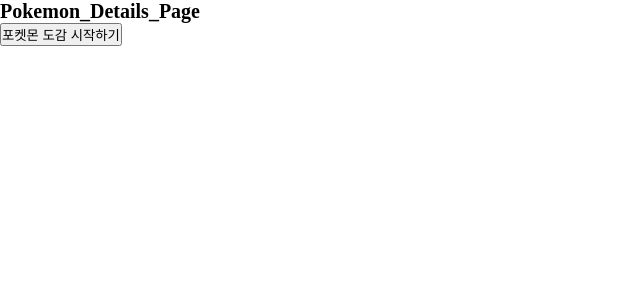
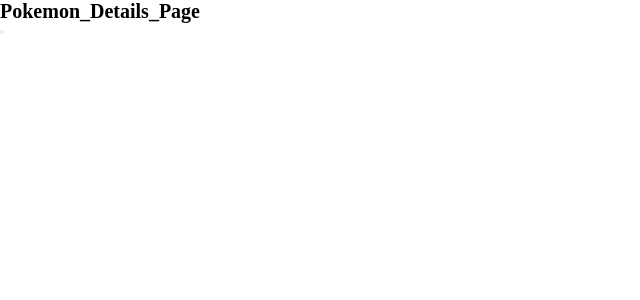
Before and after one commit to Noonsae/SecondReactProject, a React (Vite) app: page /pokemon-details in a window 1280 px wide. Shown: the top 300 px of the page, without its empty margins (0-640 px from the left). Built offline with nearby package versions, Linux system fonts and the light colour scheme.

Commit message:
🔨 버튼 value 삭제

```diff
--- a/src/Components/MoveToDexBtn.jsx
+++ b/src/Components/MoveToDexBtn.jsx
@@ -1,19 +1,16 @@
-import { useNavigate } from 'react-router-dom';
+import { useNavigate } from "react-router-dom";
 
 const MoveToDexBtn = () => {
-
   const navigate = useNavigate();
 
   return (
     <button
-          type="button"
-          onClick={() => {
-            navigate("./dex")
-          }}
-        >
-          포켓몬 도감 시작하기
-        </button>
-  )
-}
+      type="button"
+      onClick={() => {
+        navigate("./dex");
+      }}
+    ></button>
+  );
+};
 
-export default MoveToDexBtn
+export default MoveToDexBtn;
--- a/src/Components/PokemonCard.jsx
+++ b/src/Components/PokemonCard.jsx
@@ -1,3 +1,4 @@
+
 
 const PokemonCard = () => {
   return (
--- a/src/Components/PokemonList.jsx
+++ b/src/Components/PokemonList.jsx
@@ -3,6 +3,7 @@ import PokemonCard from './PokemonCard'
 const PokemonList = () => {
 
   return (
+
     <>
 
     <div className='pokemon-list'>
--- a/src/pages/Details.jsx
+++ b/src/pages/Details.jsx
@@ -1,12 +1,11 @@
-import MoveToDexBtn from "../Components/MoveToDexBtn";
+import MoveToDexBtn from "../components/MoveToDexBtn";
 
 const Details = () => {
-
   return (
     <>
       <div className="Details-wrap">
         <h1>Pokemon_Details_Page</h1>
-        <MoveToDexBtn/>
+        <MoveToDexBtn />
       </div>
     </>
   );
--- a/src/pages/Dex.jsx
+++ b/src/pages/Dex.jsx
@@ -1,18 +1,13 @@
-import Dashboard from "../Components/Dashboard"
-import PokemonList from "../Components/PokemonList"
+import Dashboard from "../components/Dashboard";
+import PokemonList from "../components/PokemonList";
 
 const Dex = () => {
+  return (
+    <div className="dex-warp">
+      <Dashboard />
+      <PokemonList />
+    </div>
+  );
+};
 
-
-  return (
-
-    <div className="dex-warp">
-      <Dashboard/>
-      <PokemonList/>
-    </div>
-
-  )
-
-}
-
-export default Dex
+export default Dex;
--- a/src/pages/Home.jsx
+++ b/src/pages/Home.jsx
@@ -1,14 +1,13 @@
-import MoveToDexBtn from "../Components/MoveToDexBtn";
+import MoveToDexBtn from "../components/MoveToDexBtn";
 
 const Home = () => {
-
-
-
   return (
     <>
-      <div className="hmoe-wrap">
+      <div className="home-wrap">
         <h1>Pokemon</h1>
-        <MoveToDexBtn/>
+        <MoveToDexBtn
+          value = "포켓몬 도감 시작하기"
+        />
       </div>
     </>
   );
```
